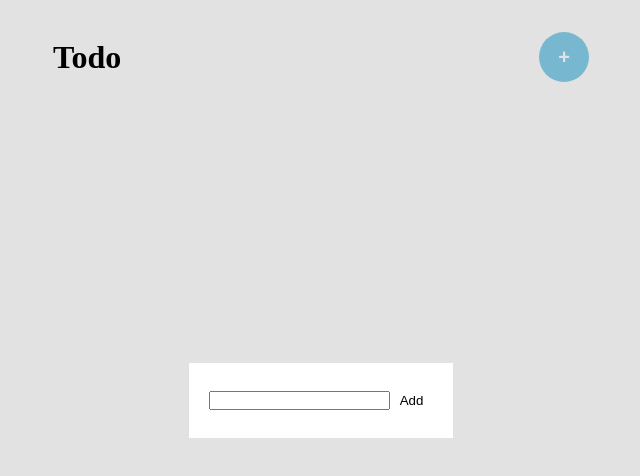
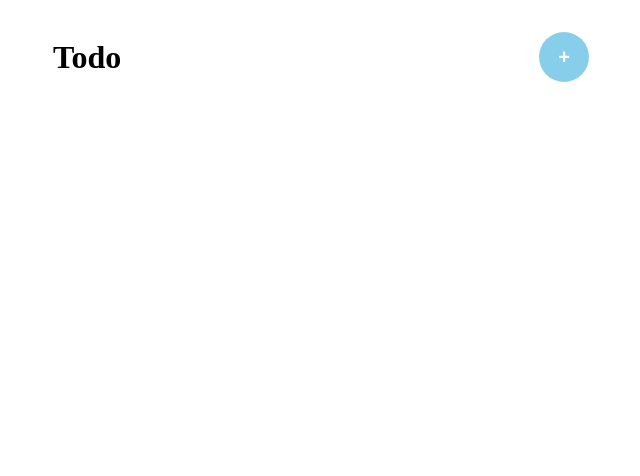
Before and after one commit to eduardoqsilva/react-ToDo, a React (Vite) app: page / in a window 1280 px wide. Shown: the top 476 px of the page, without its empty margins (319-959 px from the left). Built offline with nearby package versions, Linux system fonts and the light colour scheme.

Commit message:
create modal

```diff
--- a/src/Todo.jsx
+++ b/src/Todo.jsx
@@ -10,6 +10,7 @@ const SAVED_ITEMS = 'savedItens'
 function Todo() {
 
   const [items, setItems] = useState([])
+  const [showModal, setShowModal] = useState(false)
 
   useEffect(() =>{
     let savedItens = JSON.parse(localStorage.getItem(SAVED_ITEMS))
@@ -26,6 +27,7 @@ function Todo() {
   function onAddItem(text){
     let it = new Item(text)
     setItems([...items, it])
+    onHideModal()
   }
   function onItemDeleted(item){
     let filteredItens = items.filter(it => it.id != item.id)
@@ -41,15 +43,19 @@ function Todo() {
     setItems(updatedItens)
   }
 
+  function onHideModal(e){
+    setShowModal(false)
+  }
+
   return (
     <div className="container">
 
       <header className="header">
         <h1>Todo</h1>
-        <button className="addButton">+</button>
+        <button onClick={() => (setShowModal(true))} className="addButton">+</button>
       </header>
         <List onDone={onDone} onItemDeleted={onItemDeleted} itens={items}></List>
-      <Modal>
+      <Modal show={showModal} onHideModal={onHideModal}>
         <TodoForm onAddItem={onAddItem}></TodoForm>
       </Modal>
     </div>
--- a/src/components/Modal.jsx
+++ b/src/components/Modal.jsx
@@ -1,9 +1,17 @@
-import React from "react"
+import React, { useState } from "react"
 import Card from "./card"
 
 function Modal(props){
+
+  function hideModal(e){
+    let target = e.target
+    if(target.id == 'modal'){
+      props.onHideModal()
+    }
+  }
+
   return(
-    <div className="modal">
+    <div id="modal" onClick={hideModal} className={props.show ? "modal" : "hideModal"}>
       <Card className="cardModal">
         {props.children}
       </Card>
```
